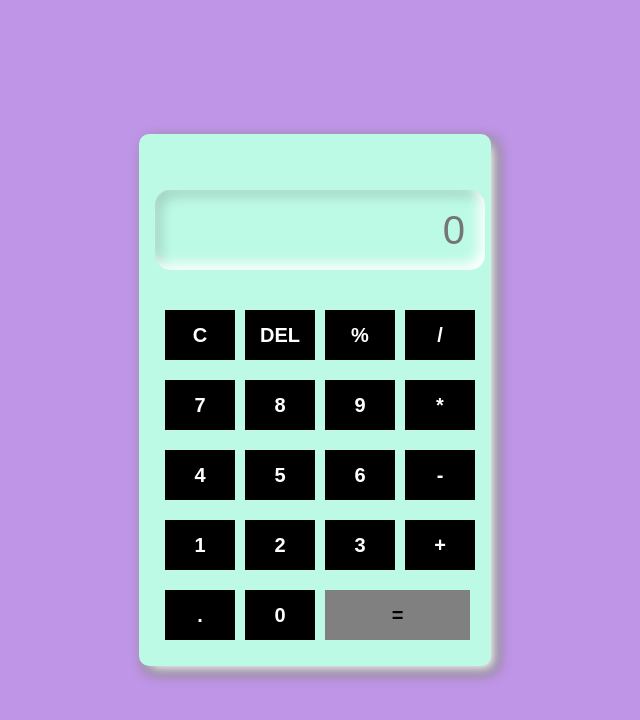
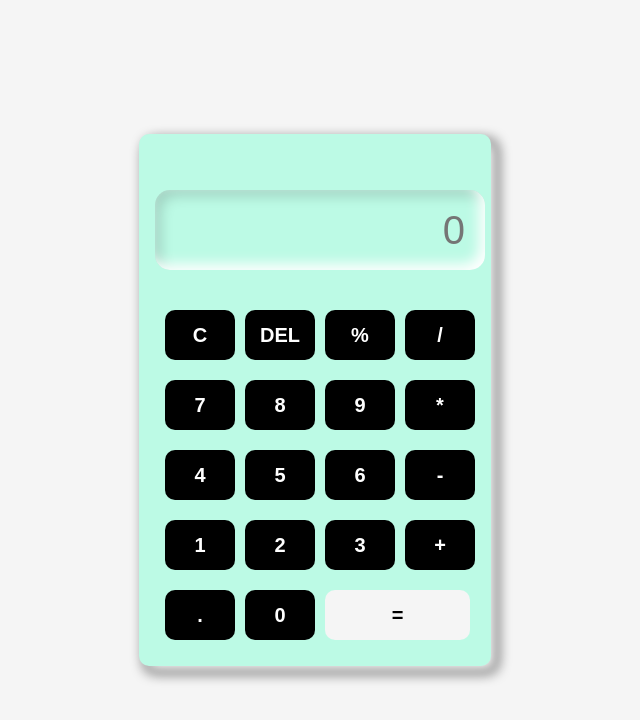
Before and after one commit to Paul-Orji/practice-calculator, a plain HTML site: page index.html in a window 1280 px wide. Shown: the whole page, without its empty margins (325-965 px from the left). Drawn offline with Linux system fonts and the light colour scheme.

Commit message:
final touch

```diff
--- a/style.css
+++ b/style.css
@@ -13,7 +13,7 @@
   display: flex;
   align-items: center;
   justify-content: center;
-  background-color: rgb(191, 149, 231);
+  background-color: whitesmoke;
 
 
 }
@@ -36,19 +36,18 @@ input {
   box-shadow: inset -6px -6px 13px #fff, inset 6px 6px 13px rgba(0, 0, 0, .16);
   border: none;
   border-radius: 15px;
-  color: rgb(26, 25, 25);
   text-align: end;
   margin: 40px 0px 30px 0px;
   padding: 20px;
   font-size: 40px;
-  color: gray;
+  color: rgba(22, 21, 21, 0.447);
 }
 
 button {
   /* box-shadow: inset -6px -6px 13px #fff, inset 6px 6px 13px rgba(0, 0, 0, 0); */
   background-color: black;
   border: none;
-  border-radius: 0;
+  border-radius: 10px;
   width: 70px;
   height: 50px;
   margin: 10px;
@@ -59,7 +58,7 @@ button {
 
 .equal {
   width: 145px;
-  border-radius: 0%;
-  background-color: grey;
+  border-radius: 10px;
+  background-color: whitesmoke;
   color: black;
 }
```
